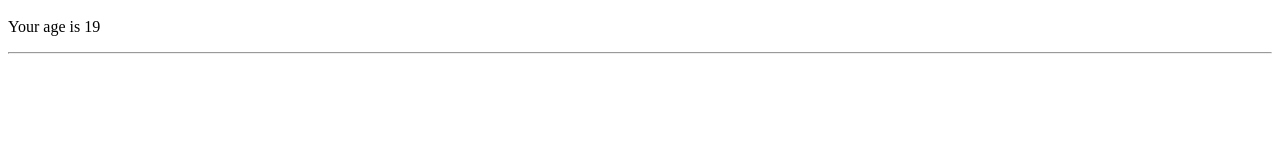
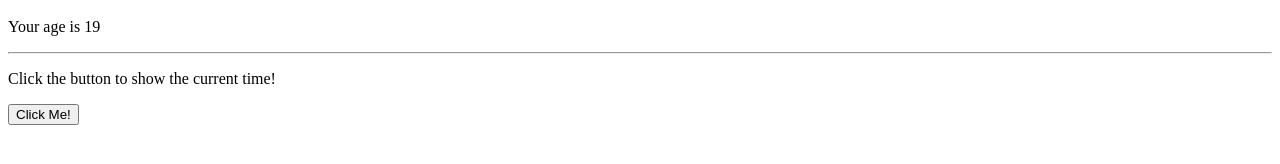
Before and after one commit to devnox89/Reactexe, a React (Vite) app: page / in a window 1280 px wide. Shown: the part 594-758 px from the top of the page. Built offline with nearby package versions, Linux system fonts and the light colour scheme.

Commit message:
another fix

```diff
--- a/src/App.jsx
+++ b/src/App.jsx
@@ -1,7 +1,7 @@
 import { Hello } from "./Components";
 import { Welcome } from "./Welcome";
 import { Message } from "./Conditional";
-// import { AlertClock } from "./AlertClock";
+import { AlertClock } from "./AlertClock";
 
 export function App() {
     return (
@@ -17,8 +17,7 @@ export function App() {
             <h2>ESERCIZIO - Conditional Rendering</h2>
             <Message age={19} name='John'/>
             <hr />
-            {/* <h2>ESERCIZIO - Events</h2>
-            <AlertClock/> */}
+            <AlertClock/>
         </div>
     );
 }
```
